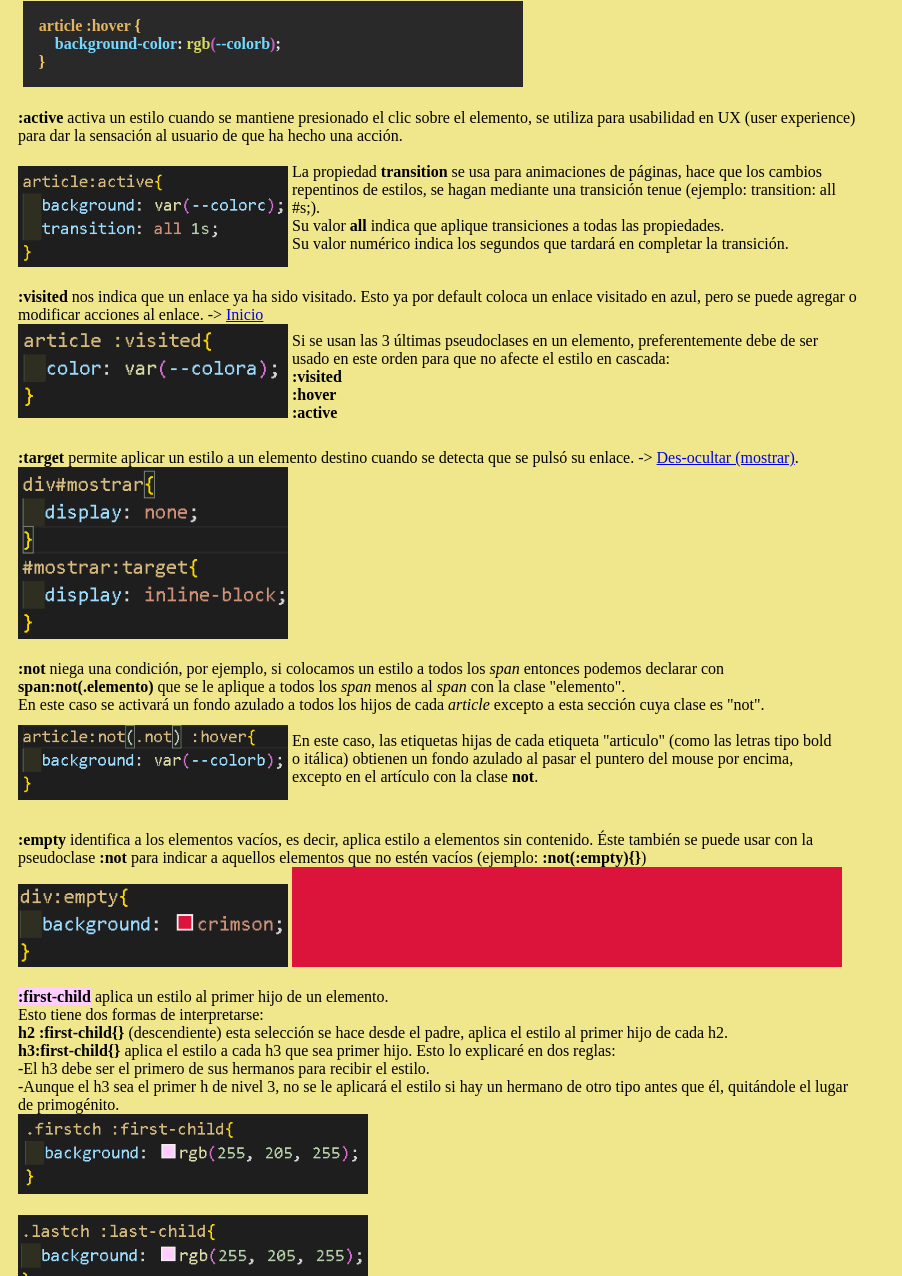
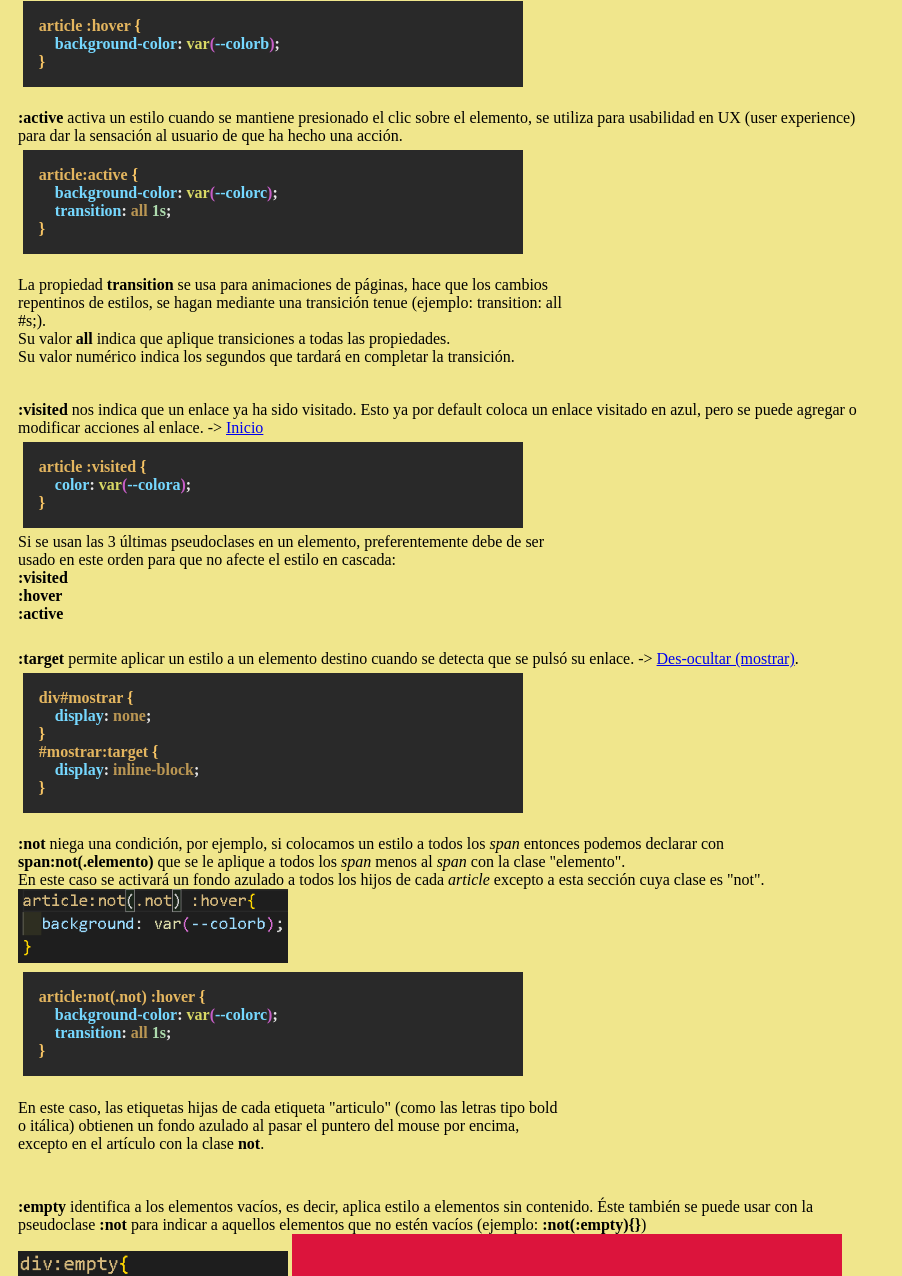
Before and after one commit to PatoKuack/manual_CSS, a plain HTML site: page Paginas/paginacss7.html in a window 1280 px wide. Shown: the part 600-1876 px from the top of the page, without its empty margins (0-902 px from the left). Drawn offline with Linux system fonts and the light colour scheme.

Commit message:
6°-2 Modificación de imagenes y link de manita del menú.

```diff
--- a/Estilos/stylecss3.css
+++ b/Estilos/stylecss3.css
@@ -4,6 +4,10 @@ a{
 
 body{
   background-color: khaki;
+}
+
+img{
+  max-width: 25rem;
 }
 
 .caja{
--- a/Paginas/paginacss7.html
+++ b/Paginas/paginacss7.html
@@ -44,13 +44,18 @@
       </aside>
       <aside class="terminal">
         <span class="cOrg2">article :hover</span> <span class="cOrg1">{</span><br/>
-          &emsp;<span class="cBlue">background-color</span>: <span class="cYll">rgb</span><span class="cPrp">(</span><span class="cBlue">--colorb</span><span class="cPrp">)</span>;<br/>
+          &emsp;<span class="cBlue">background-color</span>: <span class="cYll">var</span><span class="cPrp">(</span><span class="cBlue">--colorb</span><span class="cPrp">)</span>;<br/>
         <span class="cOrg1">}</span>
       </aside>
     </article>
     <article class="activ">
       <b>:active</b> activa un estilo cuando se mantiene presionado el clic sobre el elemento, se utiliza para usabilidad en UX (user experience) para dar la sensación al usuario de que ha hecho una acción.<br>
-      <img src="../Imgs/pseudo active.jpg" alt="Ejemplo de pseudoclase :active" title="Ejemplo de pseudoclase :active">
+      <aside class="terminal">
+        <span class="cOrg2">article:active</span> <span class="cOrg1">{</span><br/>
+          &emsp;<span class="cBlue">background-color</span>: <span class="cYll">var</span><span class="cPrp">(</span><span class="cBlue">--colorc</span><span class="cPrp">)</span>;<br/>
+          &emsp;<span class="cBlue">transition</span>: <span class="cOrg3">all</span> <span class="cGrn">1s</span>;<br/>
+        <span class="cOrg1">}</span>
+      </aside>
       <div>
         <br>La propiedad <b>transition</b> se usa para animaciones de páginas, hace que los cambios repentinos de estilos, se hagan mediante una transición tenue (ejemplo: transition: all #s;).<br>
         Su valor <b>all</b> indica que aplique transiciones a todas las propiedades.<br>
@@ -60,7 +65,11 @@
     <article class="visired">
       <b>:visited</b> nos indica que un enlace ya ha sido visitado. Esto ya por default coloca un enlace visitado en azul, pero se puede agregar o modificar acciones al enlace. ->
       <a href="#inicio" title="Ir al inicio del documento">Inicio</a><br>
-      <img src="../Imgs/pseudo visited.jpg" alt="Ejemplo de pseudoclase :visited" title="Ejemplo de pseudoclase :visited">
+      <aside class="terminal">
+        <span class="cOrg2">article :visited</span> <span class="cOrg1">{</span><br/>
+          &emsp;<span class="cBlue">color</span>: <span class="cYll">var</span><span class="cPrp">(</span><span class="cBlue">--colora</span><span class="cPrp">)</span>;<br/>
+        <span class="cOrg1">}</span>
+      </aside>
       <div>
         Si se usan las 3 últimas pseudoclases en un elemento, preferentemente debe de ser usado en este orden para que no afecte el estilo en cascada:<br>
         <b>:visited</b><br>
@@ -71,7 +80,14 @@
     <article class="taryet">
       <b>:target</b> permite aplicar un estilo a un elemento destino cuando se detecta que se pulsó su enlace. ->
       <a href="#mostrar" title="Mostrar texto oculto" id="secreto">Des-ocultar (mostrar)</a>.
-      <img src="../Imgs/pseudo target.jpg" alt="Ejemplo de pseudoclase :target" title="Ejemplo de pseudoclase :target">
+      <aside class="terminal">
+        <span class="cOrg2">div#mostrar</span> <span class="cOrg1">{</span><br/>
+          &emsp;<span class="cBlue">display</span>: <span class="cOrg3">none</span>;<br/>
+        <span class="cOrg1">}</span><br/>
+        <span class="cOrg2">#mostrar:target</span> <span class="cOrg1">{</span><br/>
+          &emsp;<span class="cBlue">display</span>: <span class="cOrg3">inline-block</span>;<br/>
+        <span class="cOrg1">}</span>
+      </aside>
       <div id="mostrar">
         <a href="#secreto" title="Ocultar texto de nuevo">Ocultar (desaparecer)</a><br>
         La URL cambia al activar la pseudoclase, aumentando al final el elemento al que se le aplica el estilo manteniendo el target activo:<br>
@@ -82,6 +98,12 @@
       <b>:not</b> niega una condición, por ejemplo, si colocamos un estilo a todos los <i>span</i> entonces podemos declarar con <b>span:not(.elemento)</b> que se le aplique a todos los <i>span</i> menos al <i>span</i> con la clase "elemento".<br>
       En este caso se activará un fondo azulado a todos los hijos de cada <i>article</i> excepto a esta sección cuya clase es "not".
       <img src="../Imgs/pseudo not.jpg" alt="Ejemplo de pseudoclase :not" title="Ejemplo de pseudoclase :not">
+      <aside class="terminal">
+        <span class="cOrg2">article:not(.not) :hover</span> <span class="cOrg1">{</span><br/>
+          &emsp;<span class="cBlue">background-color</span>: <span class="cYll">var</span><span class="cPrp">(</span><span class="cBlue">--colorc</span><span class="cPrp">)</span>;<br/>
+          &emsp;<span class="cBlue">transition</span>: <span class="cOrg3">all</span> <span class="cGrn">1s</span>;<br/>
+        <span class="cOrg1">}</span>
+      </aside>
       <div>
         <br>En este caso, las etiquetas hijas de cada etiqueta "articulo" (como las letras tipo bold o itálica) obtienen un fondo azulado al pasar el puntero del mouse por encima, excepto en el artículo con la clase <b>not</b>.<br><br>
       </div>
```
Also changed, not shown: Paginas/paginacss3.html (+4 -0 lines), Paginas/paginacss33.html (+1 -1 lines), Paginas/paginacss4.html (+1 -0 lines), index.html (+1 -1 lines), Imgs/pseudo active.jpg (deleted), Imgs/pseudo target.jpg (deleted), Imgs/pseudo visited.jpg (deleted).
